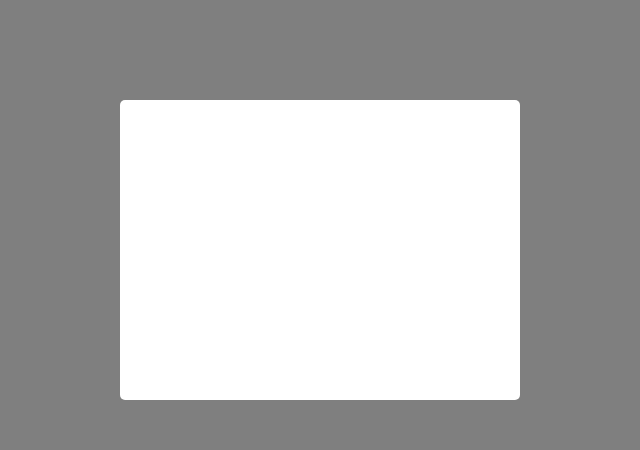
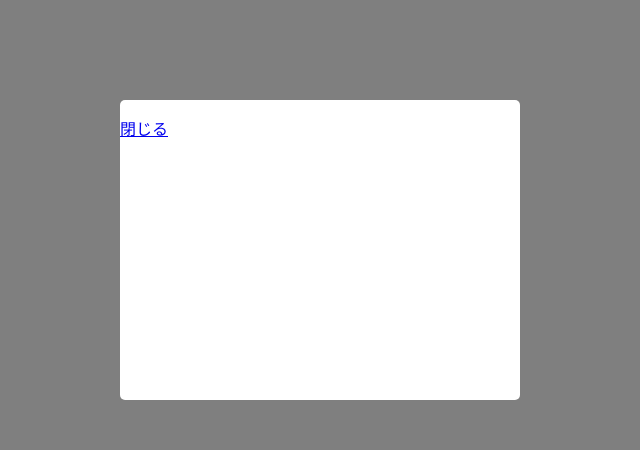
Before and after one commit to covellite/mica, a plain HTML site: page index.html in a window 1280 px wide. Both pictures are taken after a click on the link "mica". Shown: the top 450 px of the page, 320-960 px from the left. Drawn offline with Linux system fonts and the light colour scheme.

Commit message:
140608 モーダルを開く　修正3

```diff
--- a/index.html
+++ b/index.html
@@ -11,7 +11,9 @@
 		<li><a href="#test2" class="mica">mica2</a></li>
 	</ul>
 	<br><br><br><br><br><br><br><br><br><br><br><br><br><br><br><br><br><br><br><br><br><br><br><br><br><br><br><br><br><br><br><br><br><br><br><br><br><br><br><br><br><br><br><br><br><br><br><br><br><br>
-	<div id="test"></div>
+	<div id="test">
+        <p><a href="#" class="close_modal">閉じる</a></p>
+	</div>
 	<div id="test2"></div>
 	<script src="script/min/jquery.min.js"></script>
 	<script src="script/mica.js"></script>
--- a/script/index.js
+++ b/script/index.js
@@ -1,3 +1,4 @@
 $('.mica').mica({
-    top: 100;
+    top: 100,
+    closeButton: '.close_modal'
 });
--- a/script/mica.js
+++ b/script/mica.js
@@ -4,7 +4,8 @@
     $.fn.mica = function (o) {
         var d = {
             top: 100,
-            overlay: 0.5
+            overlay: 0.5,
+            closeButton: null
         },
             fo = $.extend({}, d, o);
 
@@ -32,6 +33,11 @@
                         close_modal(modal_id);
                     });
 
+                $(fo.closeButton)
+                    .click(function () {
+                        close_modal(modal_id);
+                    });
+
                 $(modal_id)
                     .css({
                         "display": "block",
```
Also changed, not shown: script/min/index.min.js, script/min/mica.min.js.
